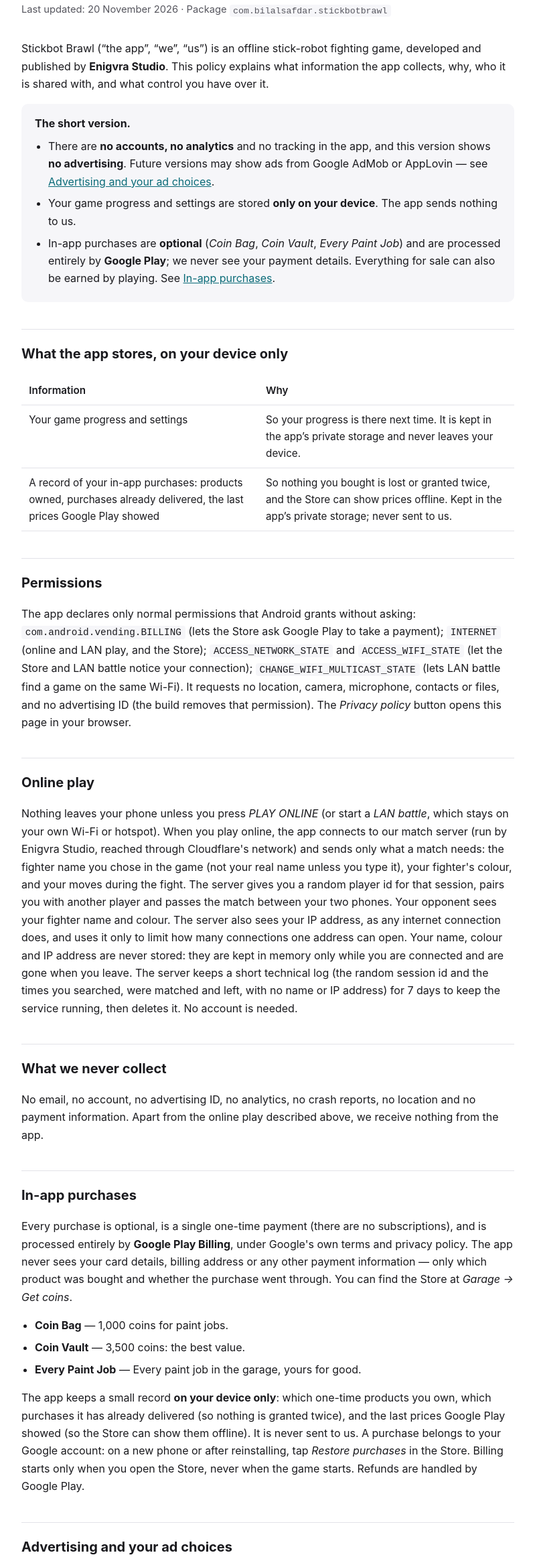
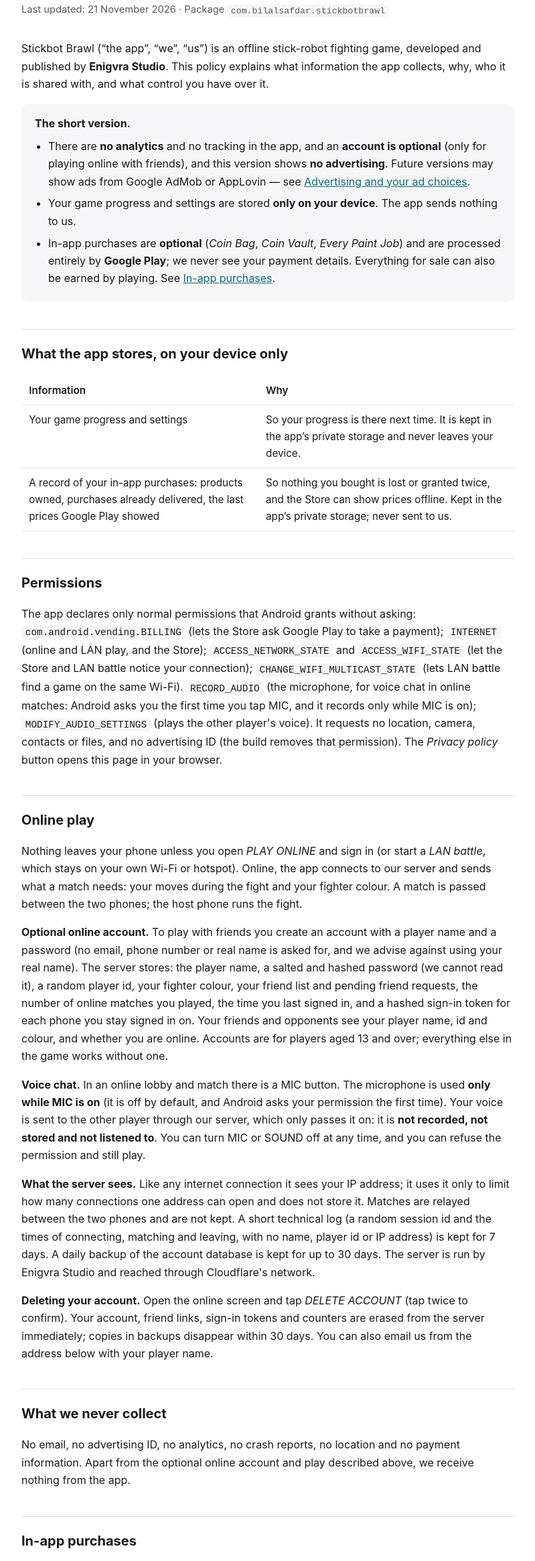
Before and after one commit to bilalsafdar4130/privacy-policies, a plain HTML site: page stickbot-brawl.html in a window 1280 px wide. Shown: the part 159-2489 px from the top of the page at 67% size, without its empty margins (240-1039 px from the left). Drawn offline with Linux system fonts and the light colour scheme.

Commit message:
Privacy: optional online accounts, friends and voice chat (Stickbot Brawl, Vertex Racer)
Co-Authored-By: Claude Sonnet 5.5 <noreply@anthropic.com>

```diff
--- a/stickbot-brawl.html
+++ b/stickbot-brawl.html
@@ -24,7 +24,7 @@
 </header>
 
 <h1>Privacy Policy — Stickbot Brawl</h1>
-<p class="updated">Last updated: 20 November 2026 · Package
+<p class="updated">Last updated: 21 November 2026 · Package
 <code>com.bilalsafdar.stickbotbrawl</code></p>
 
 
@@ -36,7 +36,7 @@ you have over it.</p>
 <div class="lead">
   <strong>The short version.</strong>
   <ul>
-    <li>There are <strong>no accounts, no analytics</strong> and no tracking in the app, and this version shows <strong>no advertising</strong>. Future versions may show ads from Google AdMob or AppLovin — see <a href="#advertising-choices">Advertising and your ad choices</a>.</li>
+    <li>There are <strong>no analytics</strong> and no tracking in the app, and an <strong>account is optional</strong> (only for playing online with friends), and this version shows <strong>no advertising</strong>. Future versions may show ads from Google AdMob or AppLovin — see <a href="#advertising-choices">Advertising and your ad choices</a>.</li>
     <li>Your game progress and settings are stored <strong>only on your device</strong>. The app sends nothing to us.</li>
     <li>In-app purchases are <strong>optional</strong> (<em>Coin Bag</em>, <em>Coin Vault</em>, <em>Every Paint Job</em>) and are processed entirely by <strong>Google Play</strong>; we never see your payment details. Everything for sale can also be earned by playing. See <a href="#in-app-purchases">In-app purchases</a>.</li>
   </ul>
@@ -53,13 +53,17 @@ you have over it.</p>
 </div>
 
 <h2>Permissions</h2>
-<p>The app declares only normal permissions that Android grants without asking: <code>com.android.vending.BILLING</code> (lets the Store ask Google Play to take a payment); <code>INTERNET</code> (online and LAN play, and the Store); <code>ACCESS_NETWORK_STATE</code> and <code>ACCESS_WIFI_STATE</code> (let the Store and LAN battle notice your connection); <code>CHANGE_WIFI_MULTICAST_STATE</code> (lets LAN battle find a game on the same Wi-Fi). It requests no location, camera, microphone, contacts or files, and no advertising ID (the build removes that permission). The <em>Privacy policy</em> button opens this page in your browser.</p>
+<p>The app declares only normal permissions that Android grants without asking: <code>com.android.vending.BILLING</code> (lets the Store ask Google Play to take a payment); <code>INTERNET</code> (online and LAN play, and the Store); <code>ACCESS_NETWORK_STATE</code> and <code>ACCESS_WIFI_STATE</code> (let the Store and LAN battle notice your connection); <code>CHANGE_WIFI_MULTICAST_STATE</code> (lets LAN battle find a game on the same Wi-Fi). <code>RECORD_AUDIO</code> (the microphone, for voice chat in online matches: Android asks you the first time you tap MIC, and it records only while MIC is on); <code>MODIFY_AUDIO_SETTINGS</code> (plays the other player's voice). It requests no location, camera, contacts or files, and no advertising ID (the build removes that permission). The <em>Privacy policy</em> button opens this page in your browser.</p>
 
 <h2 id="online-play">Online play</h2>
-<p>Nothing leaves your phone unless you press <em>PLAY ONLINE</em> (or start a <em>LAN battle</em>, which stays on your own Wi-Fi or hotspot). When you play online, the app connects to our match server (run by Enigvra Studio, reached through Cloudflare's network) and sends only what a match needs: the fighter name you chose in the game (not your real name unless you type it), your fighter's colour, and your moves during the fight. The server gives you a random player id for that session, pairs you with another player and passes the match between your two phones. Your opponent sees your fighter name and colour. The server also sees your IP address, as any internet connection does, and uses it only to limit how many connections one address can open. Your name, colour and IP address are never stored: they are kept in memory only while you are connected and are gone when you leave. The server keeps a short technical log (the random session id and the times you searched, were matched and left, with no name or IP address) for 7 days to keep the service running, then deletes it. No account is needed.</p>
+<p>Nothing leaves your phone unless you open <em>PLAY ONLINE</em> and sign in (or start a <em>LAN battle</em>, which stays on your own Wi-Fi or hotspot). Online, the app connects to our server and sends what a match needs: your moves during the fight and your fighter colour. A match is passed between the two phones; the host phone runs the fight.</p>
+<p><strong>Optional online account.</strong> To play with friends you create an account with a player name and a password (no email, phone number or real name is asked for, and we advise against using your real name). The server stores: the player name, a salted and hashed password (we cannot read it), a random player id, your fighter colour, your friend list and pending friend requests, the number of online matches you played, the time you last signed in, and a hashed sign-in token for each phone you stay signed in on. Your friends and opponents see your player name, id and colour, and whether you are online. Accounts are for players aged 13 and over; everything else in the game works without one.</p>
+<p><strong>Voice chat.</strong> In an online lobby and match there is a MIC button. The microphone is used <strong>only while MIC is on</strong> (it is off by default, and Android asks your permission the first time). Your voice is sent to the other player through our server, which only passes it on: it is <strong>not recorded, not stored and not listened to</strong>. You can turn MIC or SOUND off at any time, and you can refuse the permission and still play.</p>
+<p><strong>What the server sees.</strong> Like any internet connection it sees your IP address; it uses it only to limit how many connections one address can open and does not store it. Matches are relayed between the two phones and are not kept. A short technical log (a random session id and the times of connecting, matching and leaving, with no name, player id or IP address) is kept for 7 days. A daily backup of the account database is kept for up to 30 days. The server is run by Enigvra Studio and reached through Cloudflare's network.</p>
+<p><strong>Deleting your account.</strong> Open the online screen and tap <em>DELETE ACCOUNT</em> (tap twice to confirm). Your account, friend links, sign-in tokens and counters are erased from the server immediately; copies in backups disappear within 30 days. You can also email us from the address below with your player name.</p>
 
 <h2>What we never collect</h2>
-<p>No email, no account, no advertising ID, no analytics, no crash reports, no location and no payment information. Apart from the online play described above, we receive nothing from the app.</p>
+<p>No email, no advertising ID, no analytics, no crash reports, no location and no payment information. Apart from the optional online account and play described above, we receive nothing from the app.</p>
 
 <h2 id="in-app-purchases">In-app purchases</h2>
 <p>Every purchase is optional, is a single one-time payment (there are no subscriptions), and is processed entirely by <strong>Google Play Billing</strong>, under Google's own terms and privacy policy. The app never sees your card details, billing address or any other payment information — only which product was bought and whether the purchase went through. You can find the Store at <em>Garage → Get coins</em>.</p>
@@ -146,6 +150,7 @@ that receives your data.</p>
 <ul>
 <li><strong>On your device:</strong> until you delete it in the app or uninstall
   the app.</li>
+<li><strong>Online account</strong> (if you made one): until you delete it in the app; backups of the account database are deleted after 30 days. Server logs: 7 days.</li>
 <li><strong>Purchases</strong> are kept by Google Play, the seller of record, under Google's own retention policy; they stay with your Google account so you can restore them.</li>
 <li><strong>Advertising data</strong> is kept by each ad network under its own
   retention policy. Google, for example, anonymises advertising data in its logs
@@ -184,9 +189,9 @@ personal information, and we do not knowingly sell or share the personal
 information of anyone under 16.</p>
 <p><strong>Your rights</strong> are to know what we collect and why, to access it,
 to correct it, to delete it, and to opt out as above — without being treated
-differently for exercising them. Because the app has no account, we hold nothing
-that identifies you, so the quickest route to deletion is
-<strong>Menu → Privacy &amp; data → Delete my data</strong>. To make any request, or to use an
+differently for exercising them. Unless you made an optional online account we hold nothing
+that identifies you; the quickest route to deletion is
+<strong>Menu → Privacy &amp; data → Delete my data</strong> (and <strong>DELETE ACCOUNT</strong> on the online screen for the account). To make any request, or to use an
 authorised agent, email <a href="mailto:bilalsafdar3014@gmail.com">bilalsafdar3014@gmail.com</a>; we answer within 45
 days and will never ask for a password. If we decline a request you may appeal
 by replying to our answer; if the appeal is declined you may contact your
@@ -197,10 +202,9 @@ state's Attorney General.</p>
 <!-- shared:rights:begin -->
 <h2 id="your-rights">Your privacy rights, wherever you live</h2>
 <p>Whatever the law where you live, you can ask us what we hold about you, ask us
-to correct or delete it, and withdraw any consent you gave. Because the app has
-no account, it holds nothing that identifies you personally, so in practice
+to correct or delete it, and withdraw any consent you gave. Unless you made an optional online account, the app holds nothing that identifies you personally, so in practice
 <strong>Menu → Privacy &amp; data → Delete my data</strong> deletes everything the app keeps, on the
-spot. For anything else, email
+spot; an online account is deleted with <strong>DELETE ACCOUNT</strong> on the online screen. For anything else, email
 <a href="mailto:bilalsafdar3014@gmail.com">bilalsafdar3014@gmail.com</a>; we answer within 30 days (45 days for US state
 requests) and never ask for a password.</p>
 <ul>
@@ -227,7 +231,7 @@ requests) and never ask for a password.</p>
 
 <!-- shared:children:begin -->
 <h2 id="children">Children</h2>
-<p>Stickbot Brawl is suitable for all ages and collects no personal information from anyone. If a future version shows advertising, any player who may be a child will be shown only non-personalised ads, requested as child-directed and from ad networks certified for Google Play's Families programme, as the Children's Online Privacy Protection Act (COPPA) and Google Play's Families policy require.</p>
+<p>Stickbot Brawl is suitable for all ages and collects no personal information from anyone unless they choose to create an optional online account, which is for players aged 13 and over; younger players can play everything offline. Voice chat is off until a player turns MIC on. If a future version shows advertising, any player who may be a child will be shown only non-personalised ads, requested as child-directed and from ad networks certified for Google Play's Families programme, as the Children's Online Privacy Protection Act (COPPA) and Google Play's Families policy require.</p>
 <p>Its optional in-app purchases are made through Google Play, whose own purchase authentication and Family Link parental approval apply. The app never sees payment details.</p>
 <p>If you believe a child has given us personal information, email
 <a href="mailto:bilalsafdar3014@gmail.com">bilalsafdar3014@gmail.com</a> and we will delete it.</p>
@@ -236,7 +240,7 @@ requests) and never ask for a password.</p>
 <h2 id="delete-your-data">Delete your data</h2>
 <div class="delete">
 <p><strong>In the app:</strong> open <em>Menu → Privacy &amp; data</em> and tap <strong>Delete my data</strong> twice (the second tap confirms). It erases all saved progress and settings, and the game starts fresh.</p>
-<p><strong>What it cannot delete:</strong> your purchases, which Google Play holds against your Google account (tap <em>Restore purchases</em> to get one-time products back). We hold no copy of your data.</p>
+<p><strong>What it cannot delete:</strong> your purchases, which Google Play holds against your Google account (tap <em>Restore purchases</em> to get one-time products back). We hold no copy of your offline data. If you made an online account, tap <strong>DELETE ACCOUNT</strong> on the online screen to erase it from our server.</p>
 <p><strong>By email:</strong> if you cannot open the app, email
 <a href="mailto:bilalsafdar3014@gmail.com">bilalsafdar3014@gmail.com</a>
 with the subject “Stickbot Brawl data deletion”. We answer within 30 days and will never
```
Also changed, not shown: vertex-racer.html (+15 -7 lines).
